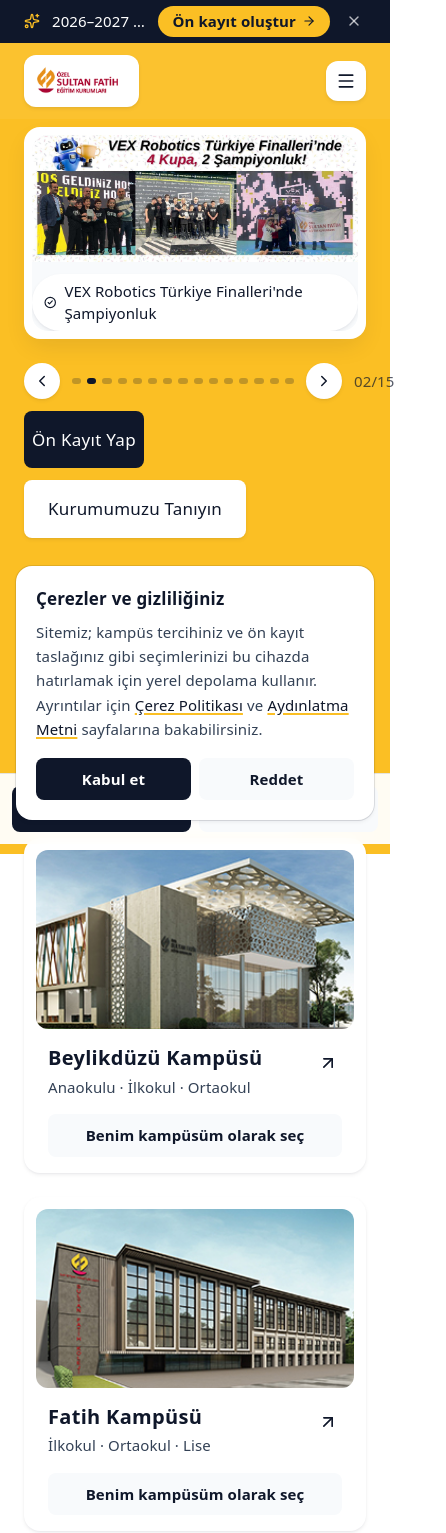
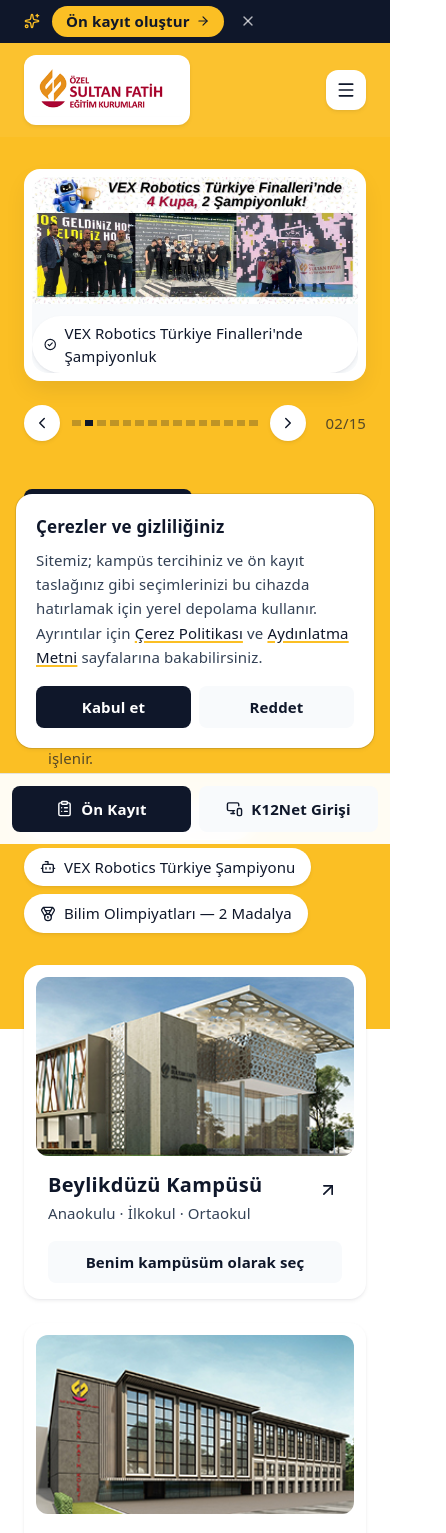
Before and after one commit to gturkmenlabs/sultan-fatih-k12, a Next.js app: page / in a window 390 px wide. Shown: the top 1533 px of the page, 446 px wide, since content can reach past the window. Built offline with nearby package versions, Linux system fonts and the light colour scheme.

Commit message:
fix(ui): align site-wide spacing, responsive cards and navigation
Co-authored-by: arena-agent <297053741+arena-agent@users.noreply.github.com>

```diff
--- a/src/app/globals.css
+++ b/src/app/globals.css
@@ -49,15 +49,15 @@
   --text-heading-sm--line-height: 1.25;
   --text-heading-sm--letter-spacing: 0.018em;
 
-  --text-heading: 32px;
+  --text-heading: clamp(26px, 3vw, 32px);
   --text-heading--line-height: 1.2;
   --text-heading--letter-spacing: 0.02em;
 
-  --text-heading-lg: 40px;
+  --text-heading-lg: clamp(30px, 4vw, 40px);
   --text-heading-lg--line-height: 1.18;
   --text-heading-lg--letter-spacing: 0.02em;
 
-  --text-display: clamp(48px, 7vw, 68px);
+  --text-display: clamp(34px, 5.5vw, 64px);
   --text-display--line-height: 1;
   --text-display--letter-spacing: 0.02em;
 
@@ -65,18 +65,7 @@
   --text-hero-mark--line-height: 0.85;
   --text-hero-mark--letter-spacing: 0.02em;
 
-  /* Spacing */
-  --spacing-8: 8px;
-  --spacing-12: 12px;
-  --spacing-16: 16px;
-  --spacing-20: 20px;
-  --spacing-24: 24px;
-  --spacing-32: 32px;
-  --spacing-36: 36px;
-  --spacing-40: 40px;
-  --spacing-48: 48px;
-  --spacing-64: 64px;
-  --spacing-96: 96px;
+  /* Tailwind’in standart 4px boşluk ölçeğini koru. */
 
   /* Border radius — rehber: kart 16px, buton 8px */
   --radius-sm-el: 8px;
@@ -102,6 +91,19 @@
   }
   body {
     @apply bg-paper-white text-bumble-ink font-bumblesans antialiased;
+    overflow-wrap: break-word;
+  }
+  h1, h2, h3 {
+    text-wrap: balance;
+  }
+  button, a, input, select, textarea {
+    -webkit-tap-highlight-color: transparent;
+  }
+  button:not(:disabled), select {
+    cursor: pointer;
+  }
+  input, select, textarea {
+    font-size: max(16px, 1em);
   }
   ::selection {
     background: var(--color-bumble-ink);
@@ -125,8 +127,8 @@
 /* ------------------------------------------------------------------ */
 
 .sfk-reveal {
-  opacity: 0;
-  transform: translateY(16px);
+  opacity: 1;
+  transform: none;
   transition:
     opacity 600ms ease,
     transform 600ms ease;
@@ -211,3 +213,12 @@
     transition: opacity 200ms ease;
   }
 }
+
+/* Hareket hassasiyetinde hover ve geçiş efektlerini de sınırla. */
+@media (prefers-reduced-motion: reduce) {
+  *, *::before, *::after {
+    animation-duration: 0.01ms !important;
+    animation-iteration-count: 1 !important;
+    transition-duration: 0.01ms !important;
+  }
+}
--- a/src/components/sites/sultanfatih/achievements.tsx
+++ b/src/components/sites/sultanfatih/achievements.tsx
@@ -91,7 +91,7 @@
                       alt={slide.label}
                       fill
                       sizes="(min-width: 768px) 50vw, 92vw"
-                      className="object-cover transition-transform duration-500 group-hover:scale-105"
+                      className="object-contain"
                     />
                   </div>
                   <div className="flex items-start gap-3 px-2 pb-1 pt-4">
--- a/src/components/sites/sultanfatih/announcement.tsx
+++ b/src/components/sites/sultanfatih/announcement.tsx
@@ -59,7 +59,7 @@
               ) : (
                 <Sparkles size={16} aria-hidden className="shrink-0 text-bumble-honey" />
               )}
-              <p className="min-w-0 truncate text-caption">
+              <p className="hidden min-w-0 truncate text-caption sm:block">
                 {isResume
                   ? "Ön kayıt taslağınız bu cihazda hazır bekliyor."
                   : "2026–2027 ön kayıt dönemi başladı."}
--- a/src/components/sites/sultanfatih/campus-strip.tsx
+++ b/src/components/sites/sultanfatih/campus-strip.tsx
@@ -34,7 +34,7 @@
                 <Link
                   key={item.title}
                   href={item.href}
-                  className="group block overflow-hidden rounded-cards bg-pollen p-3 shadow-sm transition-transform hover:-translate-y-1"
+                  className="group flex h-full flex-col overflow-hidden rounded-cards bg-pollen p-3 shadow-sm transition-transform hover:-translate-y-1"
                 >
                   <div className="relative aspect-[16/9] w-full overflow-hidden rounded-xl bg-mist">
                     <Image
@@ -63,7 +63,7 @@
             return (
               <article
                 key={item.title}
-                className={`overflow-hidden rounded-cards bg-paper-white p-3 shadow-sm transition-transform hover:-translate-y-1 ${
+                className={`flex h-full flex-col overflow-hidden rounded-cards bg-paper-white p-3 shadow-sm transition-transform hover:-translate-y-1 ${
                   isPreferred ? "ring-2 ring-bumble-ink" : ""
                 }`}
               >
@@ -89,8 +89,8 @@
                     </span>
                   )}
                 </a>
-                <div className="px-3 pb-1 pt-4">
-                  <div className="flex items-start justify-between gap-3">
+                <div className="flex flex-1 flex-col px-3 pb-1 pt-4">
+                  <div className="mb-4 flex items-start justify-between gap-3">
                     <div>
                       <h2 className="text-subheading font-semibold text-bumble-ink">
                         {item.title}
@@ -111,7 +111,7 @@
                     type="button"
                     onClick={() => choose(item.title)}
                     aria-pressed={isPreferred}
-                    className={`mt-4 w-full rounded-buttons px-4 py-2.5 text-caption font-semibold transition-colors ${
+                    className={`mt-auto w-full rounded-buttons px-4 py-2.5 text-caption font-semibold transition-colors ${
                       isPreferred
                         ? "bg-bumble-ink text-paper-white hover:bg-charcoal"
                         : "bg-mist text-bumble-ink hover:bg-bumble-honey"
--- a/src/components/sites/sultanfatih/data.ts
+++ b/src/components/sites/sultanfatih/data.ts
@@ -55,10 +55,10 @@
 export const ACHIEVEMENT_SLIDES: AchievementSlide[] = [
   { src: "/sites/sultanfatih/hero/hero-01.jpg", label: "T.C. Gençlik ve Spor Bakanlığı Bilgi Yarışması — İstanbul Şampiyonu", href: "https://www.sultanfatih.k12.tr/sultan-fatih-anadolu-lisesi-fen-lisesi/t-c-genclik-ve-spor-bakanligi-bilgi-yarismasinda-istanbul-sampiyonuyuz--4318", category: "Akademik & Bilim" },
   { src: "/sites/sultanfatih/hero/hero-02.jpg", label: "VEX Robotics Türkiye Finalleri'nde Şampiyonluk", href: "https://www.sultanfatih.k12.tr/sultan-fatih-ilkokulu/sultan-fatih-koleji-nden-turkiye-vex-robotics-finalleri-nde-sampiyonluk-4313", category: "Robotik & Teknoloji" },
-  { src: "/sites/sultanfatih/hero/hero-03.jpeg", label: "Gençlik Merkezi Tanıtım Günümüz", href: "#", category: "Okul Yaşamı" },
+  { src: "/sites/sultanfatih/hero/hero-03.jpeg", label: "Gençlik Merkezi Tanıtım Günümüz", href: "/#basarilar", category: "Okul Yaşamı" },
   { src: "/sites/sultanfatih/hero/hero-04.jpg", label: "SFK Drone Takımı'na Best Pilot Team Award", href: "https://www.sultanfatih.k12.tr/sultan-fatih-ortaokulu/-sfk-dron-takimimiza-best-pilot-team-award-odulu-4312", category: "Robotik & Teknoloji" },
   { src: "/sites/sultanfatih/hero/hero-05.png", label: "Kelimelerinin Gücüyle Gelen Birincilik", href: "https://www.sultanfatih.k12.tr/sultan-fatih-anadolu-lisesi-fen-lisesi/kelimelerin-gucuyle-gelen-birincilik-4303", category: "Akademik & Bilim" },
-  { src: "/sites/sultanfatih/hero/hero-06.png", label: "Robotun Fatihleri — Robotik Turnuva Zaferi", href: "https://www.sultanfatih.k12.tr//sultan-fatih-ortaokulu/robotun-fatihleri-4301", category: "Robotik & Teknoloji" },
+  { src: "/sites/sultanfatih/hero/hero-06.png", label: "Robotun Fatihleri — Robotik Turnuva Zaferi", href: "https://www.sultanfatih.k12.tr/sultan-fatih-ortaokulu/robotun-fatihleri-4301", category: "Robotik & Teknoloji" },
   { src: "/sites/sultanfatih/hero/hero-07.jpg", label: "Uluslararası Alanda Büyük Başarı", href: "https://www.sultanfatih.k12.tr/sultan-fatih-ortaokulu/uluslararasi-alanda-buyuk-basari-4249", category: "Akademik & Bilim" },
   { src: "/sites/sultanfatih/hero/hero-08.jpeg", label: "BİLSEM Yetenek Avcıları", href: "https://www.sultanfatih.k12.tr/beylikduzu-sultan-fatih-ilkokulu/bilsem-4218", category: "Akademik & Bilim" },
   { src: "/sites/sultanfatih/hero/hero-09.png", label: "Robot Turnuvasında Birincilik ve 3 Kupa", href: "https://www.sultanfatih.k12.tr/sultan-fatih-ortaokulu/robot-turnuvasinda-birincilik-ve-3-kupa-4174", category: "Robotik & Teknoloji" },
@@ -67,7 +67,7 @@
   { src: "/sites/sultanfatih/hero/hero-12.jpg", label: "Ön Kayıt Formunuz Hazır", href: "/on-kayit", category: "Kayıt & Tanıtım" },
   { src: "/sites/sultanfatih/hero/hero-13.png", label: "YKS Gurur Tablomuz", href: "https://www.sultanfatih.k12.tr/sultan-fatih-anadolu-lisesi-fen-lisesi/yks-gurur-tablomuz-3871", category: "Sınav Başarısı" },
   { src: "/sites/sultanfatih/hero/hero-14.jpg", label: "Tanıtım Kataloğumuzu İnceleyin", href: OFFICIAL.catalog, category: "Kayıt & Tanıtım" },
-  { src: "/sites/sultanfatih/hero/hero-15.png", label: "İstanbul Bilgi Yarışması Şampiyonluğu", href: "#", category: "Akademik & Bilim" },
+  { src: "/sites/sultanfatih/hero/hero-15.png", label: "İstanbul Bilgi Yarışması Şampiyonluğu", href: "/#basarilar", category: "Akademik & Bilim" },
 ];
 
 export interface CampusItem {
@@ -140,7 +140,7 @@
   {
     image: "/sites/sultanfatih/values/s3.jpg",
     title: "Kulüplerimiz",
-    href: "#",
+    href: "/kademeler",
     items: ["Robot & Lego Kulübü", "Deney Kulübü", "Satranç Kulübü", "Tiyatro Kulübü", "Zeka Oyunları Kulübü"],
   },
   {
--- a/src/components/sites/sultanfatih/hero.tsx
+++ b/src/components/sites/sultanfatih/hero.tsx
@@ -158,7 +158,7 @@
                     height={IMAGE_DIMENSIONS[slide.src].height}
                     priority={i === 0}
                     sizes="(min-width: 1280px) 1216px, 92vw"
-                    className="mx-auto h-auto max-w-full object-contain"
+                    className="mx-auto h-auto max-h-[65svh] w-auto max-w-full object-contain"
                   />
                 </a>
               ))}
@@ -188,7 +188,7 @@
             <div
               role="group"
               aria-label="Başarı gösterimi ilerlemesi"
-              className="flex flex-1 items-center gap-1.5"
+              className="flex min-w-0 flex-1 items-center gap-1"
             >
               {ACHIEVEMENT_SLIDES.map((slide, i) => (
                 <button
@@ -197,7 +197,7 @@
                   onClick={() => setIndex(i)}
                   aria-label={`${i + 1}. başarı sayfası — ${slide.label}`}
                   aria-current={i === index}
-                  className={`h-1.5 flex-1 rounded-full transition-colors ${
+                  className={`relative h-8 min-w-0 flex-1 rounded-full border-y-[13px] border-transparent bg-clip-padding transition-colors ${
                     i === index
                       ? "bg-bumble-ink"
                       : "bg-bumble-ink/25 hover:bg-bumble-ink/50"
--- a/src/components/sites/sultanfatih/nav.tsx
+++ b/src/components/sites/sultanfatih/nav.tsx
@@ -18,16 +18,21 @@
   const pathname = usePathname();
 
   useEffect(() => {
+    const onKey = (event: KeyboardEvent) => { if (event.key === "Escape") setOpen(false); };
+    window.addEventListener("keydown", onKey);
     const onScroll = () => setScrolled(window.scrollY > 24);
     onScroll();
     window.addEventListener("scroll", onScroll, { passive: true });
-    return () => window.removeEventListener("scroll", onScroll);
+    return () => {
+      window.removeEventListener("scroll", onScroll);
+      window.removeEventListener("keydown", onKey);
+    };
   }, []);
 
   const linkClass = (href: string) =>
-    pathname === href
-      ? "inline-block rounded-nav bg-paper-white px-5 py-2.5 text-body font-medium text-bumble-ink shadow-sm"
-      : "inline-block rounded-nav px-5 py-2.5 text-body font-medium text-bumble-ink/80 transition-colors hover:bg-paper-white/50 hover:text-bumble-ink";
+    (pathname === href || pathname.startsWith(`${href}/`))
+      ? "inline-block rounded-nav bg-paper-white px-3 py-2.5 text-body font-medium text-bumble-ink shadow-sm"
+      : "inline-block rounded-nav px-3 py-2.5 text-body font-medium text-bumble-ink/80 transition-colors hover:bg-paper-white/50 hover:text-bumble-ink";
 
   return (
     <header
@@ -50,16 +55,16 @@
             width={220}
             height={64}
             priority
-            className="h-9 w-auto md:h-10"
+            className="h-auto w-[150px] sm:w-[180px] xl:w-[200px]"
           />
         </Link>
 
-        <ul className="mx-auto hidden items-center gap-1 lg:flex">
+        <ul className="mx-auto hidden items-center gap-1 xl:flex">
           {NAV_ITEMS.map((item) => (
             <li key={item.href}>
               <Link
                 href={item.href}
-                aria-current={pathname === item.href ? "page" : undefined}
+                aria-current={(pathname === item.href || pathname.startsWith(`${item.href}/`)) ? "page" : undefined}
                 className={linkClass(item.href)}
               >
                 {item.label}
@@ -68,7 +73,7 @@
           ))}
         </ul>
 
-        <div className="ml-auto flex items-center gap-2 lg:ml-0">
+        <div className="ml-auto flex items-center gap-2 xl:ml-0">
           <a
             href="https://translate.google.com/translate?sl=tr&tl=en&u=https://www.sultanfatih.k12.tr/"
             target="_blank"
@@ -85,7 +90,7 @@
             aria-expanded={open}
             aria-controls="sfk-mobile-menu"
             aria-label={open ? "Menüyü kapat" : "Menüyü aç"}
-            className="rounded-nav bg-paper-white p-2.5 shadow-sm lg:hidden"
+            className="rounded-nav bg-paper-white p-2.5 shadow-sm xl:hidden"
           >
             {open ? <X size={20} aria-hidden /> : <Menu size={20} aria-hidden />}
           </button>
@@ -93,7 +98,7 @@
       </nav>
 
       {open && (
-        <div className="px-6 pb-4 lg:hidden">
+        <div className="px-6 pb-4 xl:hidden">
           <div id="sfk-mobile-menu" className="rounded-cards bg-paper-white p-4 shadow-sm">
             <ul className="flex flex-col gap-1">
               {NAV_ITEMS.map((item) => (
@@ -101,9 +106,9 @@
                   <Link
                     href={item.href}
                     onClick={() => setOpen(false)}
-                    aria-current={pathname === item.href ? "page" : undefined}
+                    aria-current={(pathname === item.href || pathname.startsWith(`${item.href}/`)) ? "page" : undefined}
                     className={`block rounded-nav px-4 py-3 text-body font-medium text-bumble-ink transition-colors hover:bg-mist ${
-                      pathname === item.href ? "bg-mist" : ""
+                      (pathname === item.href || pathname.startsWith(`${item.href}/`)) ? "bg-mist" : ""
                     }`}
                   >
                     {item.label}
--- a/src/components/sites/sultanfatih/sections.tsx
+++ b/src/components/sites/sultanfatih/sections.tsx
@@ -144,14 +144,14 @@
                 href={news.href}
                 target="_blank"
                 rel="noopener noreferrer"
-                className="group grid grid-cols-[auto_1fr] items-center gap-6 rounded-cards bg-paper-white p-6 shadow-sm transition-transform hover:-translate-y-0.5"
+                className="group grid grid-cols-1 items-center gap-5 sm:grid-cols-[auto_minmax(0,1fr)] md:grid-cols-1 xl:grid-cols-[auto_minmax(0,1fr)] rounded-cards bg-paper-white p-6 shadow-sm transition-transform hover:-translate-y-0.5"
               >
-                <div className="relative h-36 w-44 overflow-hidden rounded-cards">
+                <div className="relative aspect-video w-full overflow-hidden rounded-cards sm:aspect-auto sm:h-32 sm:w-36 md:aspect-video md:h-auto md:w-full xl:aspect-auto xl:h-32 xl:w-36">
                   <Image
                     src={news.image}
                     alt={news.title}
                     fill
-                    sizes="176px"
+                    sizes="(min-width: 1280px) 144px, (min-width: 768px) 45vw, (min-width: 640px) 144px, 85vw"
                     className="object-cover transition-transform duration-500 group-hover:scale-105"
                   />
                 </div>
```
Also changed, not shown: 1 other file (tests, documents, lock files or other folders).
